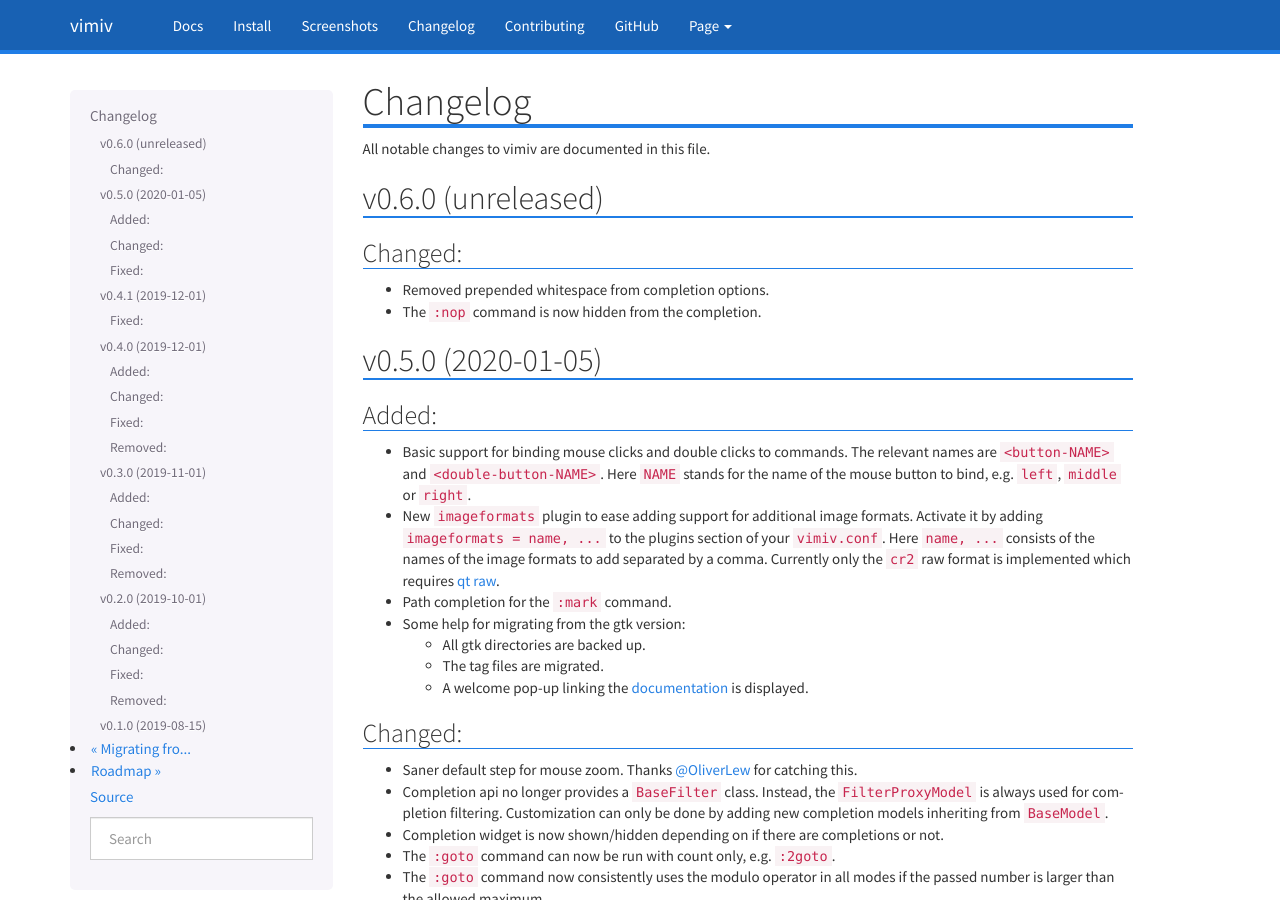
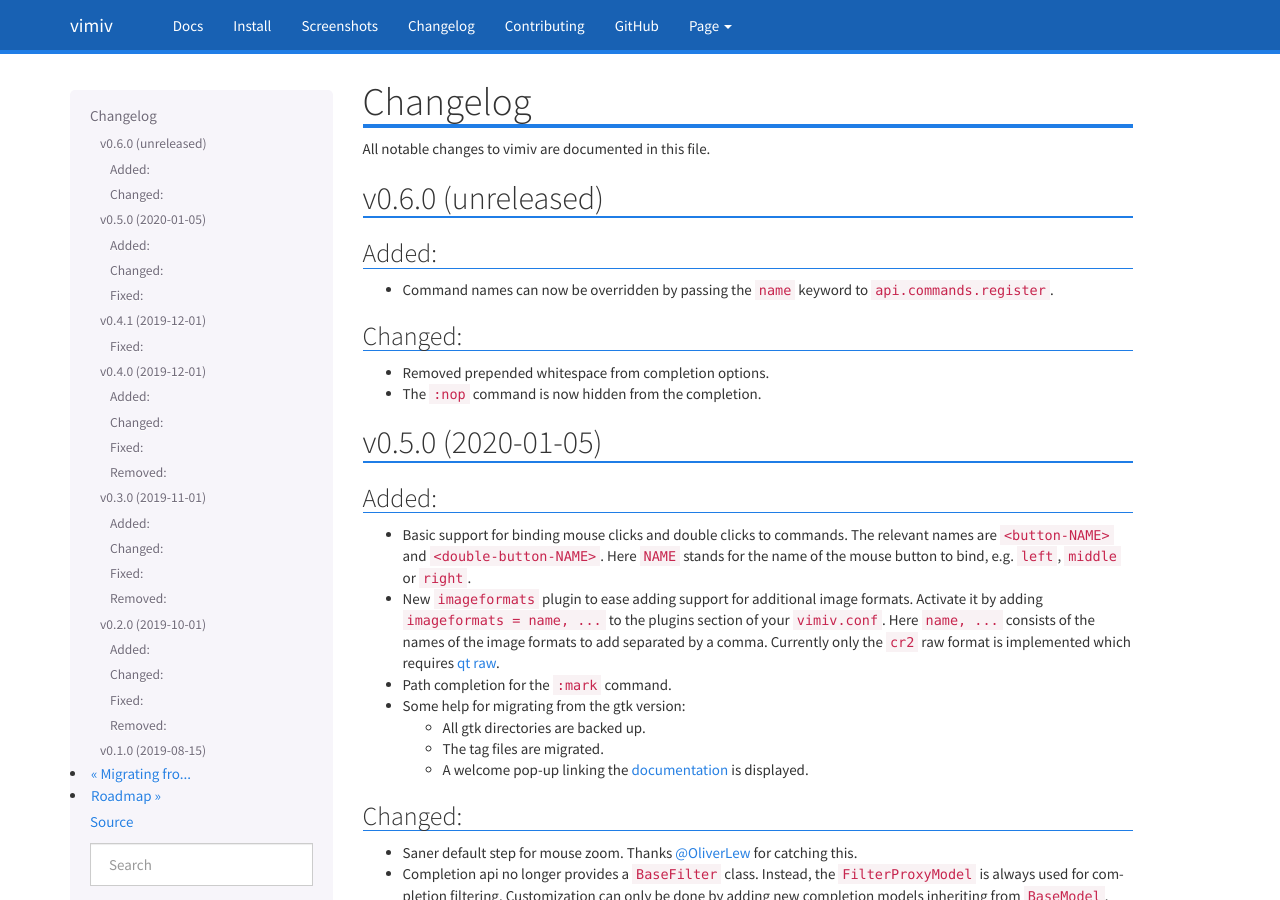
Before and after one commit to karlch/vimiv-qt, a Sphinx documentation site: the page built from docs/changelog.rst, in a window 1280 px wide and 900 px high. Built offline with Sphinx 7.4.7, drawn with Linux system fonts in a browser that asks for light colours.

Commit message:
Add kwarg to override command name upon register
This allows defining commands with names equivalent to python builtins
or other clashes without having the function override the builtin.

```diff
--- a/docs/changelog.rst
+++ b/docs/changelog.rst
@@ -5,6 +5,12 @@
 
 v0.6.0 (unreleased)
 -------------------
+
+Added:
+^^^^^^
+
+* Command names can now be overridden by passing the ``name`` keyword to
+  ``api.commands.register``.
 
 Changed:
 ^^^^^^^^
```
Also changed, not shown: 1 other file.
